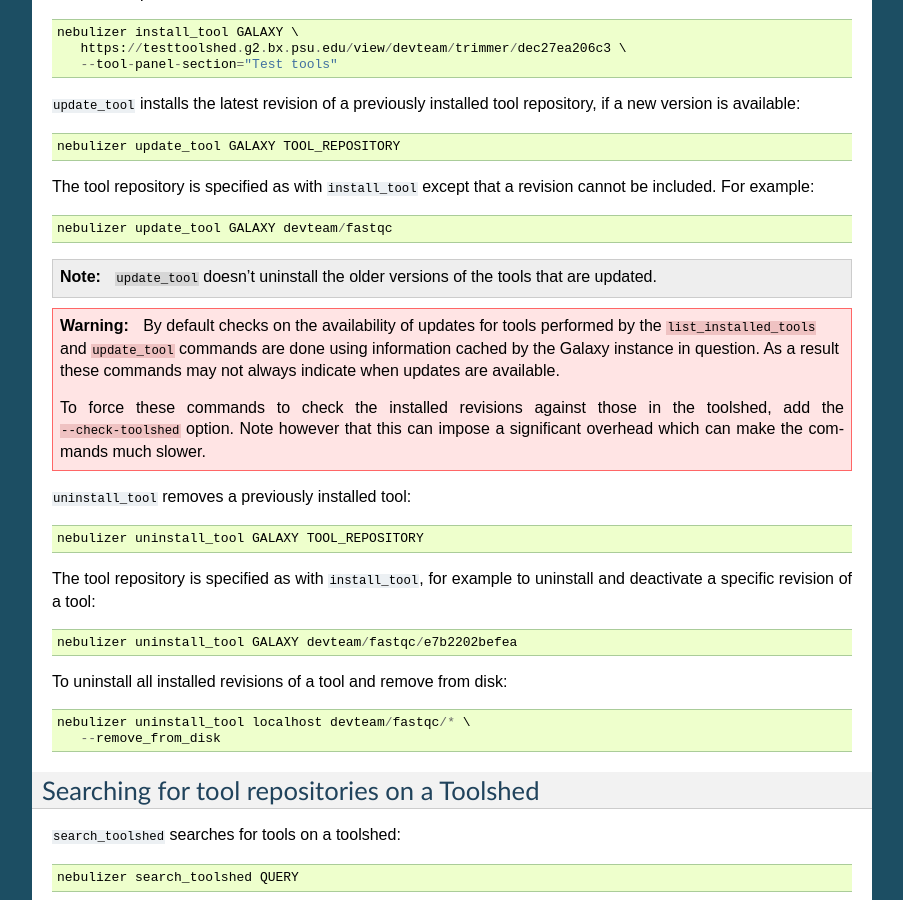
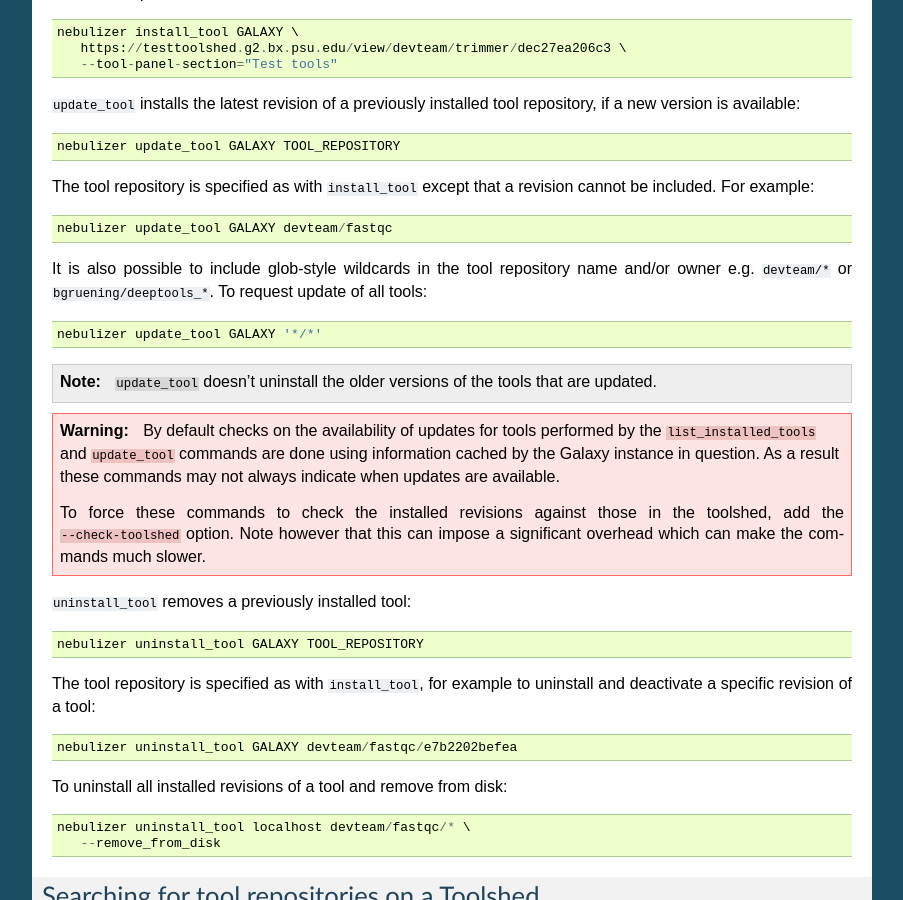
Before and after one commit to pjbriggs/nebulizer, a Sphinx documentation site: the page built from docs/tools.rst, in a window 1280 px wide and 900 px high, scrolled down 1182 px. Shown: the whole window, without its empty margins (198-1101 px from the left). Built offline with Sphinx 7.4.7, drawn with Linux system fonts in a browser that asks for light colours.

Commit message:
update_tool: update documentation to indicate wildcards can be used in owner and repository names.

```diff
--- a/docs/tools.rst
+++ b/docs/tools.rst
@@ -103,6 +103,14 @@ except that a revision cannot be included. For example:
 
    nebulizer update_tool GALAXY devteam/fastqc
 
+It is also possible to include glob-style wildcards in the
+tool repository name and/or owner e.g. ``devteam/*`` or
+``bgruening/deeptools_*``. To request update of all tools:
+
+::
+
+   nebulizer update_tool GALAXY '*/*'
+
 .. note::
 
    ``update_tool`` doesn't uninstall the older versions of
```
